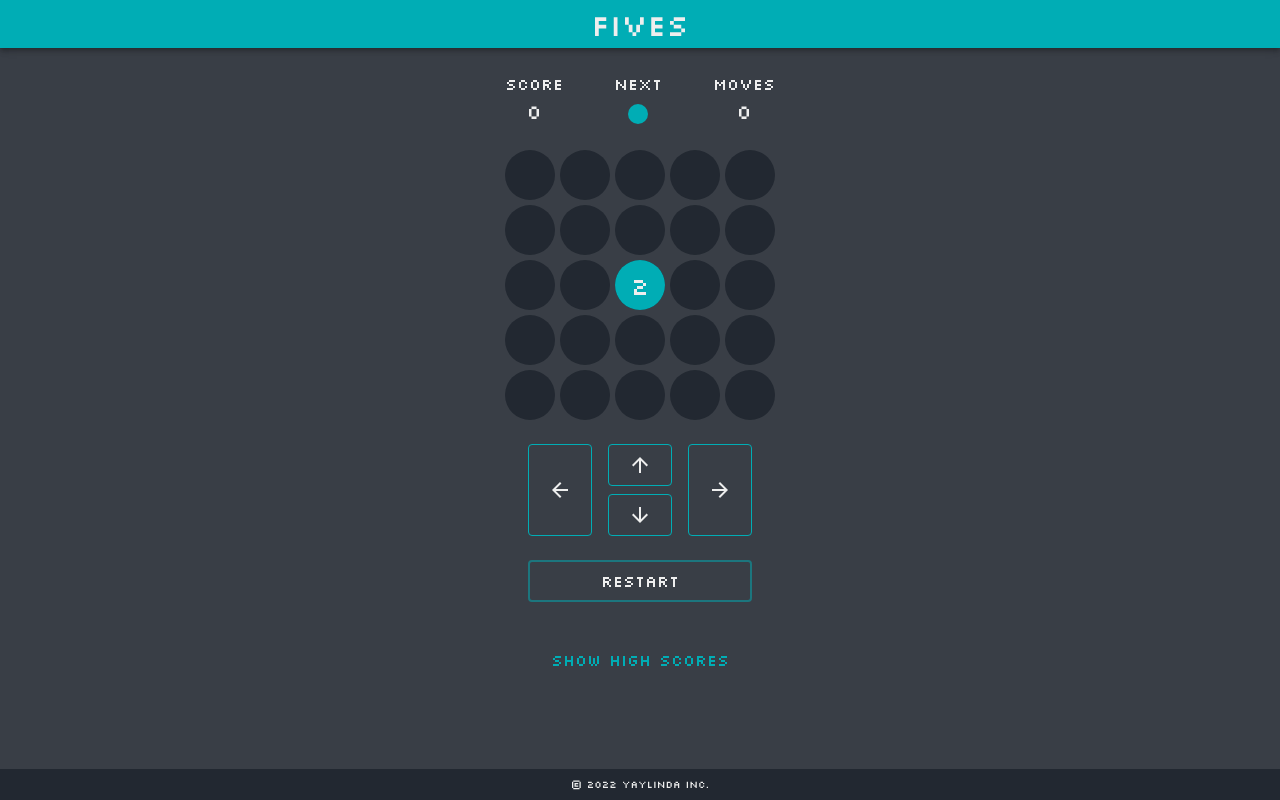
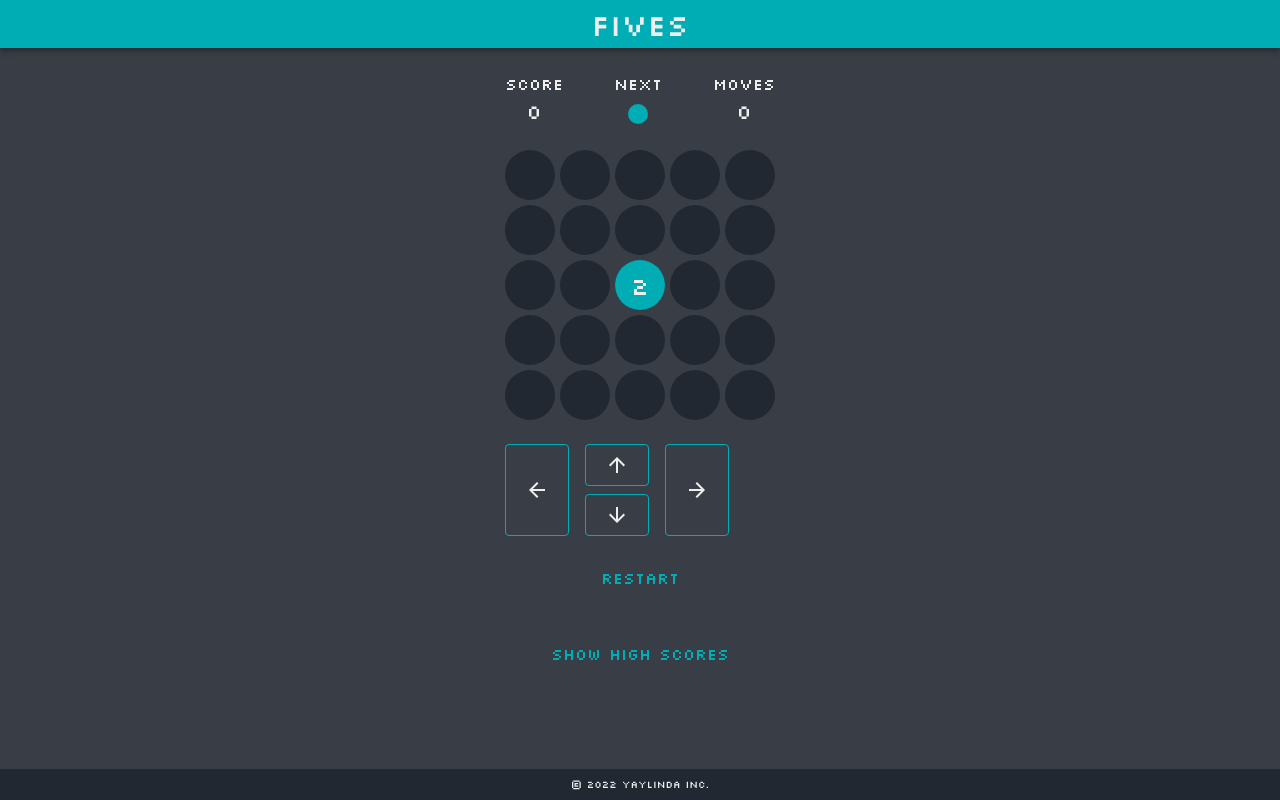
Before and after one commit to yaylinda/react-fives, a React (Create React App) app: page / in a window 1280 px wide. Both pictures are taken after a click on the button "NEW GAME". Built offline with nearby package versions, Linux system fonts and the light colour scheme; no server answers; the database is empty.

Commit message:
minor fixes and button sizes

```diff
--- a/src/App.tsx
+++ b/src/App.tsx
@@ -23,12 +23,13 @@ const ANIMATION_DURATION = 100;
 
 function App() {
   const { move, restoreState } = useGameStore();
-  const { init } = useUserStore();
-  const { openHighScoresDialog } = useHighScoresStore();
+  const { init: initUserStore } = useUserStore();
+  const { init: initHighScoresStore, openHighScoresDialog } = useHighScoresStore();
 
   useEffect(() => {
     restoreState();
-    init();
+    initUserStore();
+    initHighScoresStore();
   }, []);
 
   /**
@@ -94,10 +95,11 @@ function App() {
           display: "flex",
           flexDirection: "column",
           justifyContent: "center",
+          alignItems: 'center',
           marginTop: 5,
         }}
       >
-        <Button onClick={openHighScoresDialog}>
+        <Button sx={{ width: 270 }} onClick={openHighScoresDialog}>
           <Typography>Show high scores</Typography>
         </Button>
       </Box>
--- a/src/GameButtons.tsx
+++ b/src/GameButtons.tsx
@@ -61,7 +61,7 @@ function GameButtons() {
   const [showConfirmRestartDialog, setShowConfirmRestartDialog] =
     useState<boolean>(false);
   const { hasStarted, isGameOver, newGame } = useGameStore();
-  const {resetPosting} = useHighScoresStore();
+  const { resetPosting } = useHighScoresStore();
 
   /**
    *
@@ -69,6 +69,7 @@ function GameButtons() {
    */
   const renderPrePostGameButtons = () => {
     return (
+      <Box sx={{ display: "flex", flexDirection: "column", width: 270 }}>
         <Button
           variant="contained"
           onClick={() => {
@@ -79,6 +80,7 @@ function GameButtons() {
         >
           <Typography>New Game</Typography>
         </Button>
+      </Box>
     );
   };
 
@@ -88,7 +90,7 @@ function GameButtons() {
    */
   const renderInGameButtons = () => {
     return (
-      <Box sx={{ display: "flex", flexDirection: "column", gap: 3 }}>
+      <Box sx={{ display: "flex", flexDirection: "column", gap: 3, width: 270 }}>
         <Box sx={{ display: "flex", flexDirection: "row", gap: 2 }}>
           <OnScreenKey dir={MoveDirection.LEFT} />
           <Box
@@ -104,12 +106,7 @@ function GameButtons() {
           </Box>
           <OnScreenKey dir={MoveDirection.RIGHT} />
         </Box>
-        <Button
-          size="large"
-          variant="outlined"
-          onClick={() => setShowConfirmRestartDialog(true)}
-          sx={{ borderWidth: 2, color: colors.LIGHT }}
-        >
+        <Button onClick={() => setShowConfirmRestartDialog(true)}>
           <Typography>Restart</Typography>
         </Button>
       </Box>
@@ -130,6 +127,7 @@ function GameButtons() {
         marginTop: 3,
         display: "flex",
         justifyContent: "center",
+        width: 270
       }}
     >
       {!hasStarted || isGameOver
--- a/src/GameOverDialog.tsx
+++ b/src/GameOverDialog.tsx
@@ -36,6 +36,7 @@ function GameOverDialog() {
 
   const canPostHighScore = lastPostedGameId !== currentGameId;
 
+  // TOOD (bug) - dialog pops up on refresh of page
   // TODO - show bar chart or some cool visualization of merged/generated
   return (
     <Dialog
--- a/src/stores/highScoresStore.ts
+++ b/src/stores/highScoresStore.ts
@@ -1,6 +1,7 @@
 import { FlashOnOutlined } from "@mui/icons-material";
 import create from "zustand";
 import { HighScore } from "../types";
+import { LAST_POSTED_GAME_ID } from "../utils/constants";
 
 interface HighScoresState {
   loading: boolean;
@@ -10,6 +11,7 @@ interface HighScoresState {
   showPostScoreDialog: boolean;
   scores: HighScore[];
   lastPostedGameId: string | null;
+  init: () => void;
   openHighScoresDialog: () => void;
   closeHighScoresDialog: () => void;
   openPostScoreDialog: () => void;
@@ -29,6 +31,16 @@ const useHighScoresStore = create<HighScoresState>()((set, get) => ({
   showPostScoreDialog: false,
   scores: [],
   lastPostedGameId: null,
+  init: () => set((state) => {
+    const lastPostedGameId = window.localStorage.getItem(LAST_POSTED_GAME_ID);
+    if (lastPostedGameId) {
+      return {
+        ...state,
+        lastPostedGameId,
+      };
+    }
+    return { ...state };
+  }),
   openHighScoresDialog: () =>
     set((state) => ({ ...state, showHighScoresDialog: true })),
   closeHighScoresDialog: () =>
@@ -42,13 +54,16 @@ const useHighScoresStore = create<HighScoresState>()((set, get) => ({
   startPosting: () =>
     set((state) => ({ ...state, posting: true, successfullyPosted: false })),
   setPostedSuccess: (gameId: string) =>
-    set((state) => ({
-      ...state,
-      posting: false,
-      successfullyPosted: true,
-      lastPostedGameId: gameId,
-      showPostScoreDialog: false,
-    })),
+    set((state) => {
+      window.localStorage.setItem(LAST_POSTED_GAME_ID, gameId);
+      return {
+        ...state,
+        posting: false,
+        successfullyPosted: true,
+        lastPostedGameId: gameId,
+        showPostScoreDialog: false,
+      }
+    }),
   setPostedFailed: () =>
     set((state) => ({
       ...state,
--- a/src/stores/userStore.ts
+++ b/src/stores/userStore.ts
@@ -6,7 +6,7 @@ import {
 import { v4 as uuidv4 } from "uuid";
 
 interface UserState {
-  username: string | null;
+  username: string;
   clientId: string;
   init: () => void;
   setUsername: (username: string) => void;
@@ -27,7 +27,7 @@ const useUserStore = create<UserState>()((set, get) => ({
         clientId = uuidv4();
         window.localStorage.setItem(LOCAL_STORAGE_CLIENT_ID, clientId);
       }
-      const username = window.localStorage.getItem(LOCAL_STORAGE_USERNAME);
+      const username = window.localStorage.getItem(LOCAL_STORAGE_USERNAME) ?? '';
       return { clientId, username };
     }),
 
--- a/src/utils/constants.ts
+++ b/src/utils/constants.ts
@@ -12,3 +12,4 @@ export const MERGABLES = [
 export const LOCAL_STORAGE_GAME_STATE = "gameState";
 export const LOCAL_STORAGE_CLIENT_ID = "clientId";
 export const LOCAL_STORAGE_USERNAME = "username";
+export const LAST_POSTED_GAME_ID = "lastPostedGameId";
```
Lines whose indentation alone changed are shown as unchanged.
